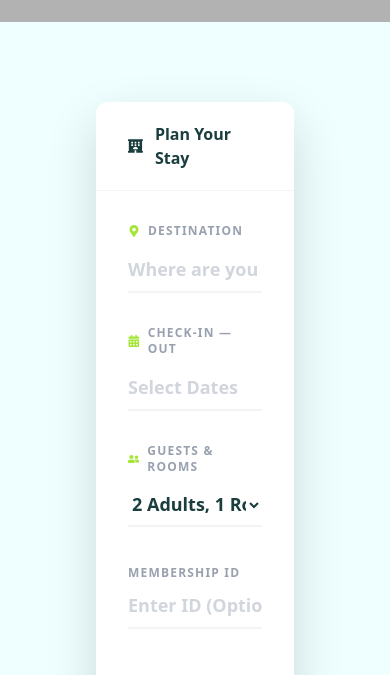
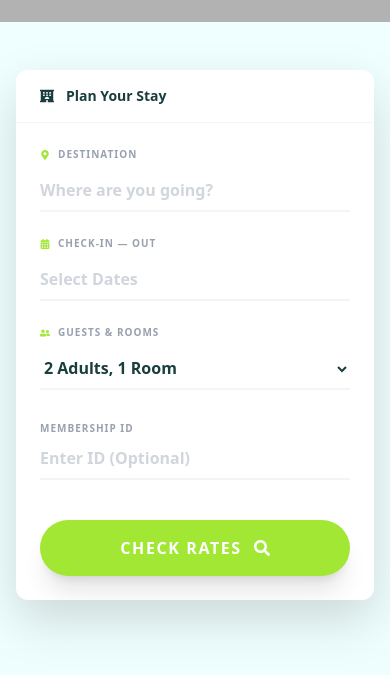
Before and after one commit to akashnegi62/Travlla, a Next.js app: page / in a window 390 px wide. Shown: the part 822-1497 px from the top of the page. Built offline with nearby package versions, Linux system fonts and the light colour scheme; no server answers; grey boxes are pictures that could not be loaded.

Commit message:
works_code2

```diff
--- a/components/Home/Hero.tsx
+++ b/components/Home/Hero.tsx
@@ -76,67 +76,74 @@ const Hero = () => {
       {/* --- 2. PLAN YOUR STAY SECTION --- */}
       <section
         id="booknow"
-        className="relative z-30 p-20 bg-[#effefe] scroll-mt-20"
+        // CHANGED: p-20 to py-12 px-4 (mobile) and md:p-20 (desktop)
+        className="relative z-30 py-12 px-4 md:p-20 bg-[#effefe] scroll-mt-20"
       >
-        <div className="container mx-auto px-4 max-w-7xl">
+        <div className="container mx-auto max-w-7xl">
           <div className="bg-white shadow-[0_20px_50px_rgba(0,0,0,0.15)] rounded-xl overflow-hidden">
             {/* Toggles */}
             <div className="flex border-b border-gray-100">
-              <h1 className="flex items-center gap-3 px-8 py-5 font-bold transition-all bg-white text-[#1a3d3d]">
+              <h1 className="flex items-center gap-3 px-6 py-4 md:px-8 md:py-5 font-bold transition-all bg-white text-[#1a3d3d] text-sm md:text-base">
                 <FaHotel /> Plan Your Stay
               </h1>
             </div>
 
             {/* Form Fields */}
-            <div className="p-8 lg:p-12">
-              <div className="grid grid-cols-1 md:grid-cols-2 lg:grid-cols-4 gap-8">
+            {/* CHANGED: p-8 to p-6 (mobile) to give more room for inputs */}
+            <div className="p-6 md:p-10 lg:p-12">
+              <div className="grid grid-cols-1 md:grid-cols-2 lg:grid-cols-4 gap-6 md:gap-8">
+                {/* Destination */}
                 <div className="space-y-2">
-                  <label className="text-xs uppercase tracking-widest font-black text-gray-400 flex items-center gap-2">
+                  <label className="text-[10px] md:text-xs uppercase tracking-widest font-black text-gray-400 flex items-center gap-2">
                     <FaMapMarkerAlt className="text-[#a3e635]" /> Destination
                   </label>
                   <input
                     type="text"
                     placeholder="Where are you going?"
-                    className="w-full text-lg font-bold text-[#1a3d3d] border-b-2 border-gray-100 focus:border-[#a3e635] outline-none py-2 transition-all placeholder:text-gray-300 bg-transparent"
+                    className="w-full text-base md:text-lg font-bold text-[#1a3d3d] border-b-2 border-gray-100 focus:border-[#a3e635] outline-none py-2 transition-all placeholder:text-gray-300 bg-transparent"
                   />
                 </div>
 
+                {/* Dates */}
                 <div className="space-y-2">
-                  <label className="text-xs uppercase tracking-widest font-black text-gray-400 flex items-center gap-2">
+                  <label className="text-[10px] md:text-xs uppercase tracking-widest font-black text-gray-400 flex items-center gap-2">
                     <FaCalendarAlt className="text-[#a3e635]" /> Check-in — Out
                   </label>
                   <input
                     type="text"
                     placeholder="Select Dates"
-                    className="w-full text-lg font-bold text-[#1a3d3d] border-b-2 border-gray-100 focus:border-[#a3e635] outline-none py-2 transition-all placeholder:text-gray-300 bg-transparent"
+                    className="w-full text-base md:text-lg font-bold text-[#1a3d3d] border-b-2 border-gray-100 focus:border-[#a3e635] outline-none py-2 transition-all placeholder:text-gray-300 bg-transparent"
                   />
                 </div>
 
+                {/* Guests */}
                 <div className="space-y-2">
-                  <label className="text-xs uppercase tracking-widest font-black text-gray-400 flex items-center gap-2">
+                  <label className="text-[10px] md:text-xs uppercase tracking-widest font-black text-gray-400 flex items-center gap-2">
                     <FaUserFriends className="text-[#a3e635]" /> Guests & Rooms
                   </label>
-                  <select className="w-full text-lg font-bold text-[#1a3d3d] border-b-2 border-gray-100 focus:border-[#a3e635] outline-none py-2 bg-transparent cursor-pointer">
+                  <select className="w-full text-base md:text-lg font-bold text-[#1a3d3d] border-b-2 border-gray-100 focus:border-[#a3e635] outline-none py-2 bg-transparent cursor-pointer">
                     <option>2 Adults, 1 Room</option>
                     <option>1 Adult, 1 Room</option>
                     <option>2 Adults, 2 Rooms</option>
                   </select>
                 </div>
 
+                {/* Membership */}
                 <div className="space-y-2">
-                  <label className="text-xs uppercase tracking-widest font-black text-gray-400">
+                  <label className="text-[10px] md:text-xs uppercase tracking-widest font-black text-gray-400">
                     Membership ID
                   </label>
                   <input
                     type="text"
                     placeholder="Enter ID (Optional)"
-                    className="w-full text-lg font-bold text-[#1a3d3d] border-b-2 border-gray-100 focus:border-[#a3e635] outline-none py-2 transition-all placeholder:text-gray-300 bg-transparent"
+                    className="w-full text-base md:text-lg font-bold text-[#1a3d3d] border-b-2 border-gray-100 focus:border-[#a3e635] outline-none py-2 transition-all placeholder:text-gray-300 bg-transparent"
                   />
                 </div>
               </div>
 
-              <div className="mt-12 flex justify-center">
-                <button className="group relative bg-[#a2e734] hover:bg-[#1a3d3d] text-white px-16 py-5 rounded-full font-black uppercase tracking-widest transition-all duration-500 shadow-xl flex items-center gap-3">
+              {/* Button */}
+              <div className="mt-10 md:mt-12 flex justify-center">
+                <button className="group relative w-full sm:w-auto bg-[#a2e734] hover:bg-[#1a3d3d] text-white px-10 py-4 md:px-16 md:py-5 rounded-full font-black uppercase tracking-widest transition-all duration-500 shadow-xl flex items-center justify-center gap-3">
                   Check Rates
                   <FaSearch className="group-hover:rotate-90 transition-transform duration-500" />
                 </button>
```
